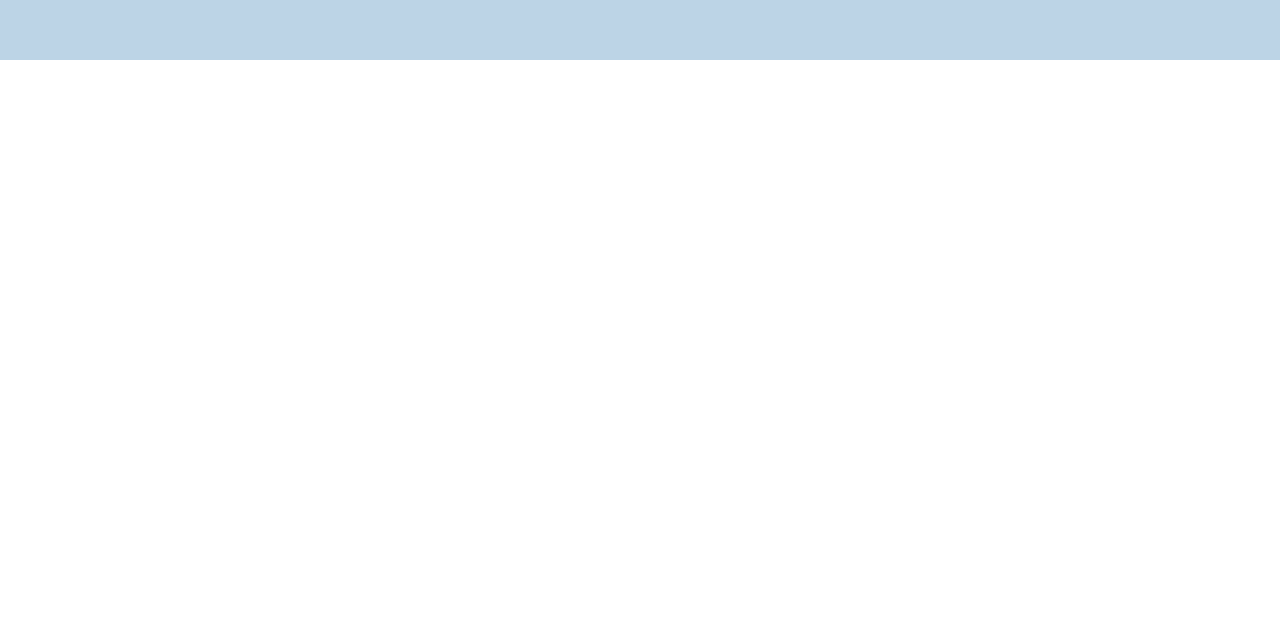
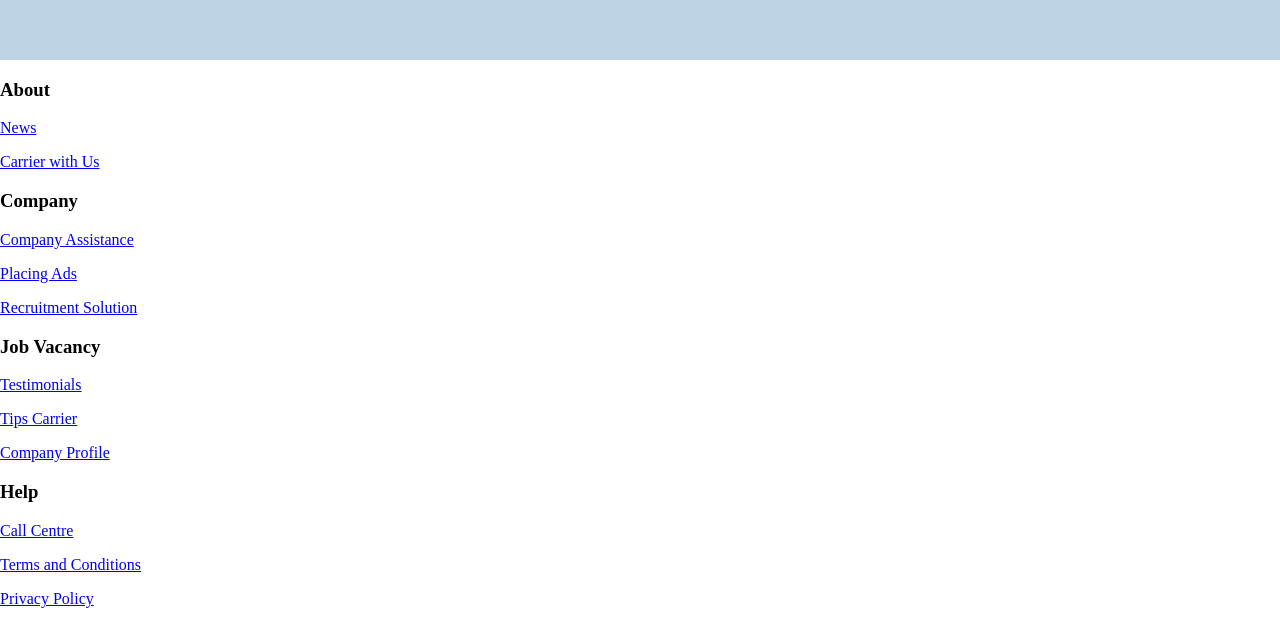
Before and after one commit to StefanusJasson/CE7, a plain HTML site: page index.html in a window 1280 px wide. Shown: the part 1092-1716 px from the top of the page. Before the commit the page ends 1152 px from the top, so only its background shows below. Drawn offline with Linux system fonts and the light colour scheme.

Commit message:
Update index.html
add footer

```diff
--- a/index.html
+++ b/index.html
@@ -43,5 +43,43 @@
                 </div>
             </div>
         </section>
+
+        <footer>
+            <div class="container">
+
+                <div class="footer-item">
+                    <h3>About</h3>
+                    <p class="link"><a href="#">News</a></p>
+                    <p class="link"><a href="#">Carrier with Us</a></p>
+                </div>
+
+                <div class="footer-item">
+                    <h3>Company</h3>
+                    <p class="link"><a href="#">Company Assistance</a></p>
+                    <p class="link"><a href="#">Placing Ads</a></p>
+                    <p class="link"><a href="#">Recruitment Solution</a></p>
+                </div>
+
+                <div class="footer-item">
+                    <h3>Job Vacancy</h3>
+                    <p class="link"><a href="#">Testimonials</a></p>
+                    <p class="link"><a href="#">Tips Carrier</a></p>
+                    <p class="link"><a href="#">Company Profile</a></p>
+                </div>
+
+
+                <div class="footer-item">
+                    <h3>Help</h3>
+                    <p class="link"><a href="#">Call Centre</a></p>
+                    <p class="link"><a href="#">Terms and Conditions</a></p>
+                    <p class="link"><a href="#">Privacy Policy</a></p>
+
+                </div>
+            </div>
+
+
+
+        </footer>
+
     </body>
 </html>
```
